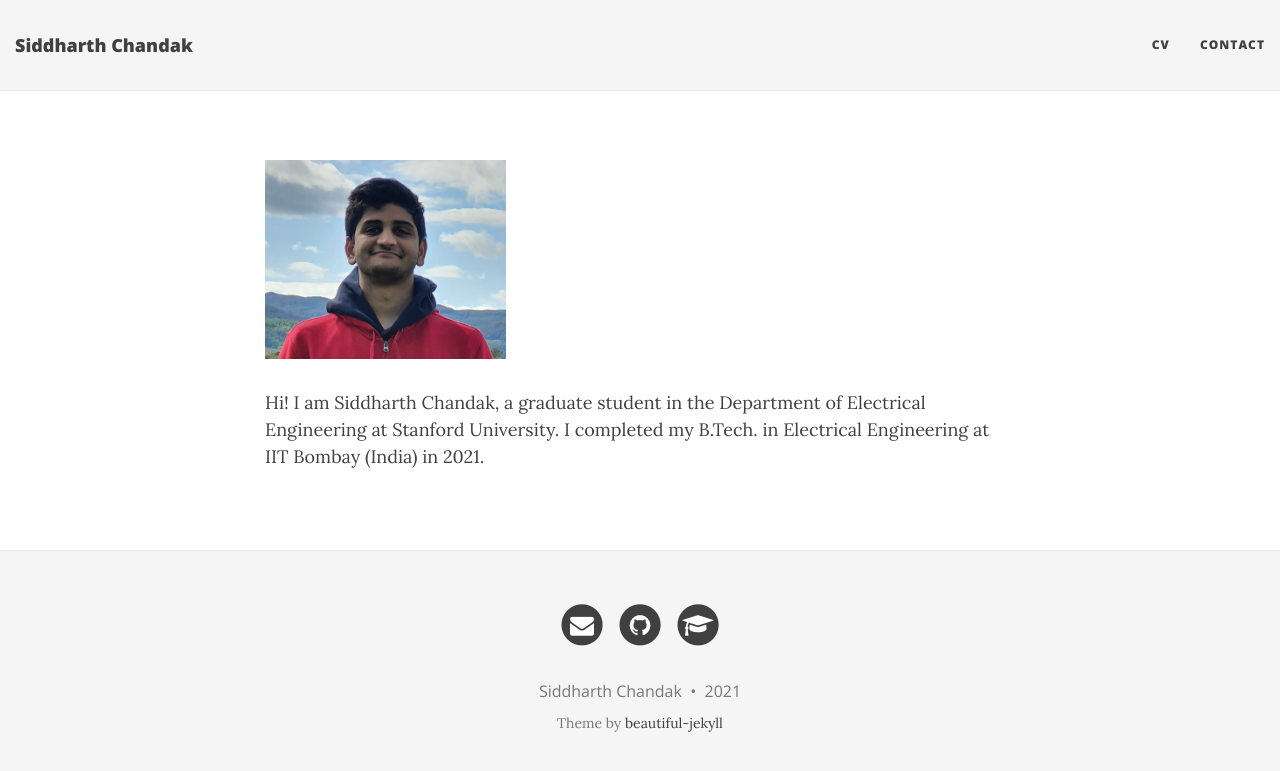
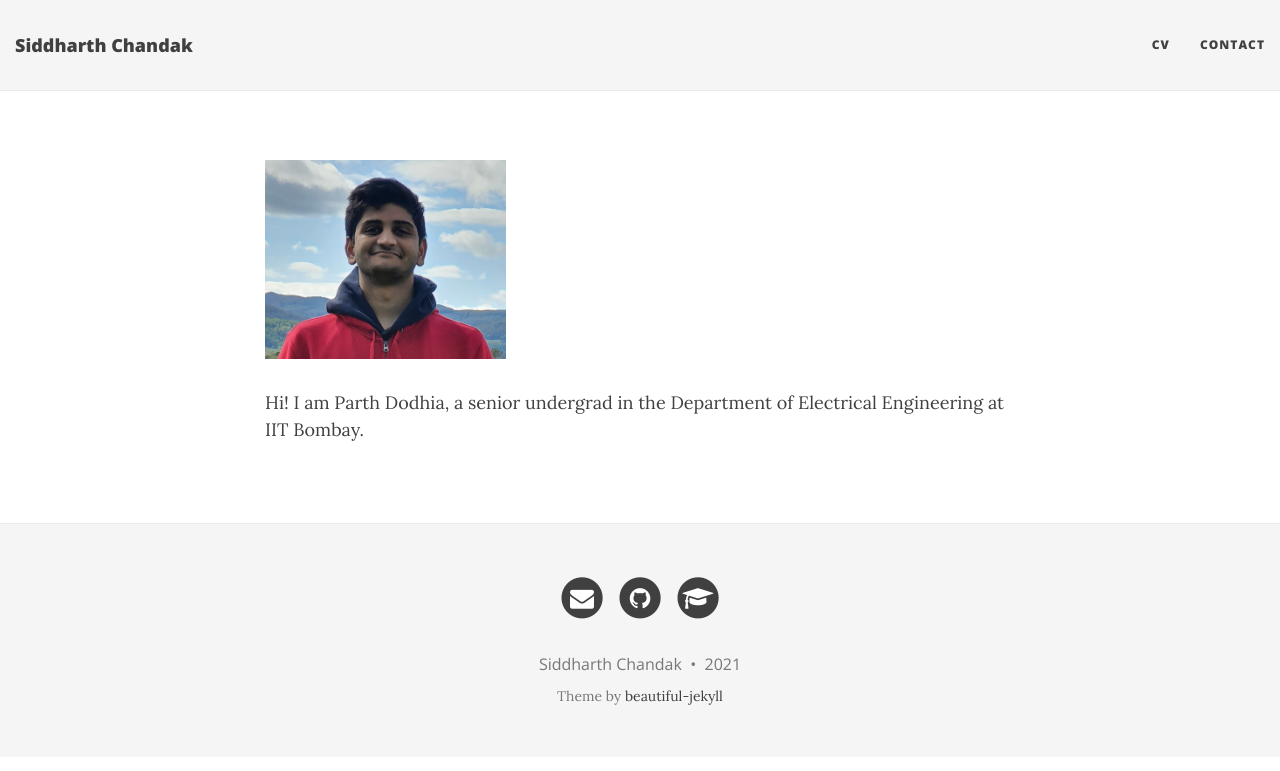
Before and after one commit to pdudeia/pdudeia.github.io, a Jekyll site: the page built from index.md, in a window 1280 px wide. Shown: the top 771 px of the page. Built offline with Jekyll 4.4.1, drawn with Linux system fonts in a browser that asks for light colours; nearby versions of some CDN libraries.

Commit message:
Update index.md

```diff
--- a/index.md
+++ b/index.md
@@ -8,4 +8,4 @@ layout: page
 
 <img src="/2021_Lake_District_Cropped-2.jpg" alt="Siddharth" style="max-width:241px;max-height:200px">
 
-Hi! I am Siddharth Chandak, a graduate student in the Department of Electrical Engineering at Stanford University. I completed my B.Tech. in Electrical Engineering at IIT Bombay (India) in 2021.
+Hi! I am Parth Dodhia, a senior undergrad in the Department of Electrical Engineering at IIT Bombay.
```
